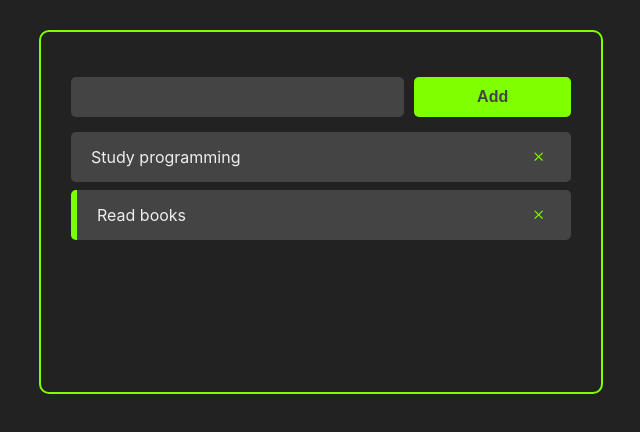
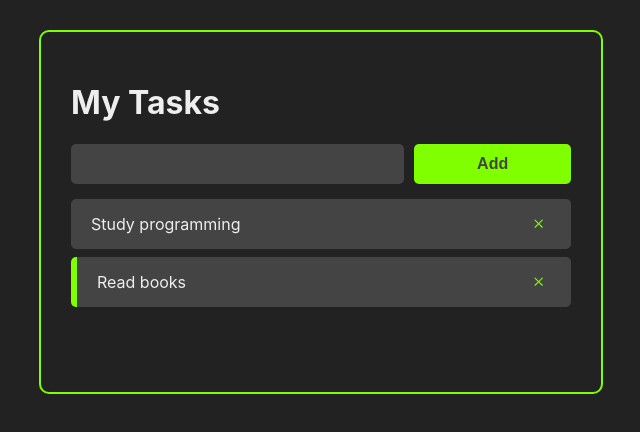
Before and after one commit to Andrew-2609/react-course, a React (Create React App) app: page / in a window 1280 px wide. Shown: the top 432 px of the page, without its empty margins (319-959 px from the left). Built offline with nearby package versions, Linux system fonts and the light colour scheme.

Commit message:
Header added

```diff
--- a/src/App.jsx
+++ b/src/App.jsx
@@ -4,6 +4,7 @@
 import "./App.css";
 import Tasks from "./components/Tasks";
 import AddTask from "./components/AddTask";
+import Header from "./components/Header";
 
 const App = () => {
   const [tasks, setTasks] = useState([
@@ -47,6 +48,7 @@
 
   return (
     <div className="container">
+      <Header />
       <AddTask handleTaskAddition={handleTaskAddition} />
       <Tasks
         tasks={tasks}
--- /dev/null
+++ b/src/components/Header/index.jsx
@@ -0,0 +1,9 @@
+import React from "react";
+
+const Header = () => {
+    return (
+        <h1 style={{ color: "#eee" }}>My Tasks</h1>
+    );
+}
+
+export default Header;
```
